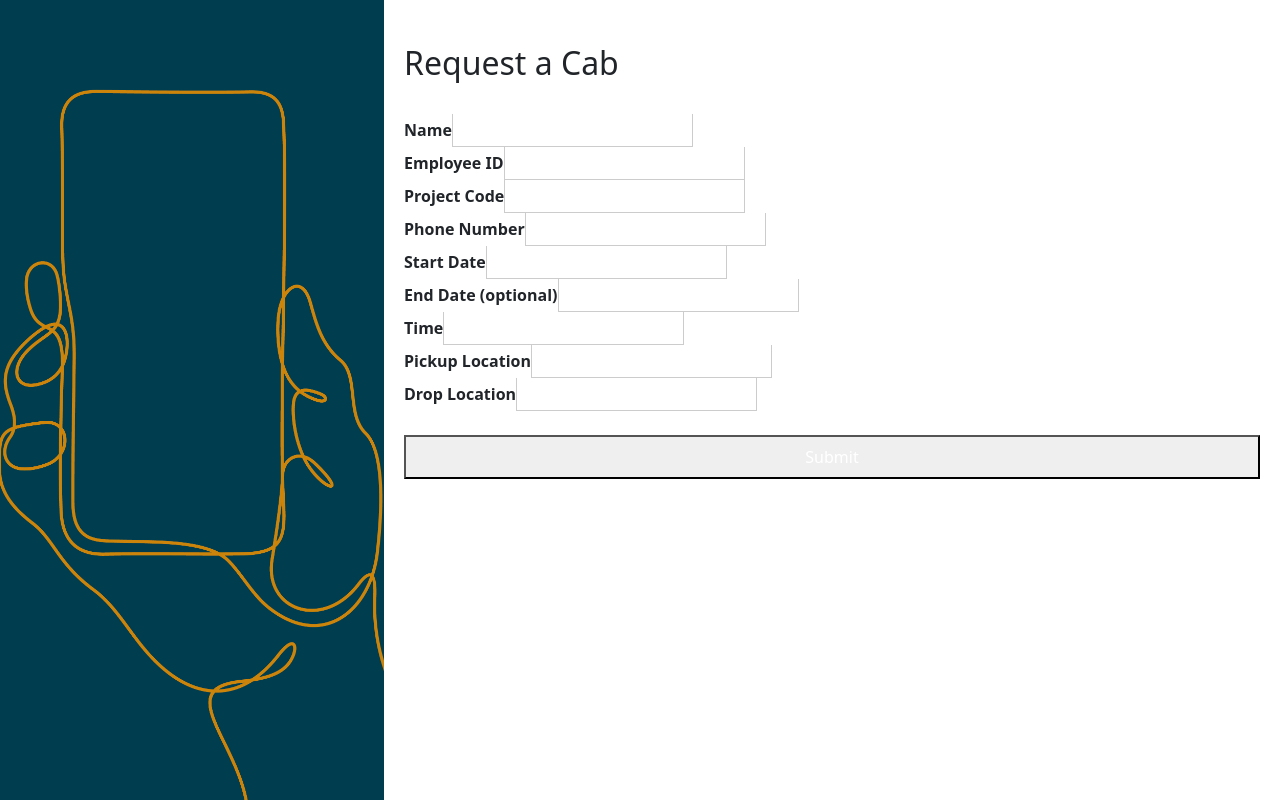
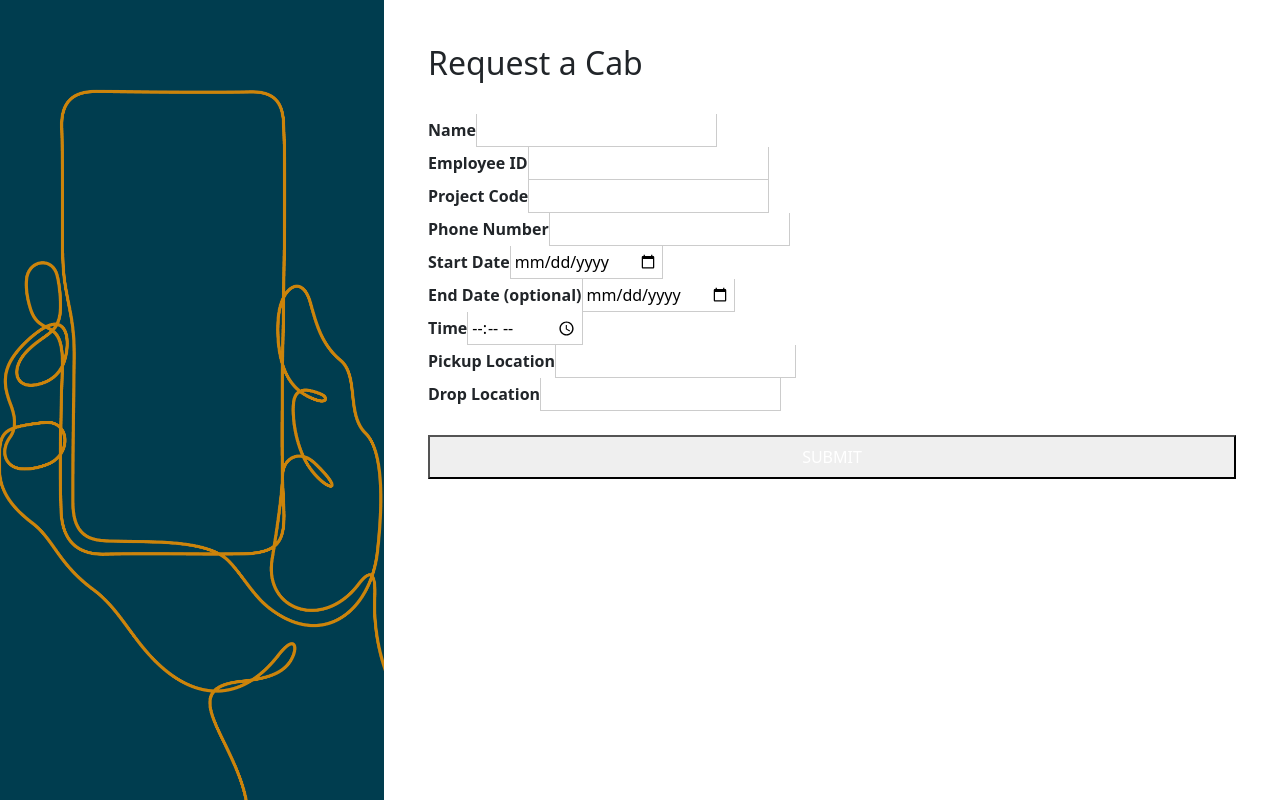
Before and after one commit to UI-GGN/CBP3-React-Rebels, a React (Create React App) app: page /cab-request-form in a window 1280 px wide. Built offline with nearby package versions, Linux system fonts and the light colour scheme.

Commit message:
[Gunjan/Riya] Fix. CSS styles

```diff
--- a/src/components/Button.js
+++ b/src/components/Button.js
@@ -1,5 +1,9 @@
 function Button({ text }) {
-  return <button>{text}</button>
+  return (
+    <button className="bg-tw_pink text-white rounded-md px-2 py-2 font-bold">
+      {text}
+    </button>
+  );
 }
 
-export default Button
+export default Button;
--- a/src/components/Form.js
+++ b/src/components/Form.js
@@ -175,8 +175,7 @@ function Form({ buttonText, onSubmitForm, showSignUpFields, onFieldClick }) {
         </>
       )}
       <div className="form-control">
-        <label>
-          Email{' '}
+        <label>Email</label> <br />
         <input
           type="email"
           required
@@ -186,11 +185,10 @@ function Form({ buttonText, onSubmitForm, showSignUpFields, onFieldClick }) {
           onChange={handleEmailChange}
         />
         {emailError && <div className="error">{emailError}</div>}
-        </label>
       </div>
       <div className="form-control">
-        <label>
-          Password{' '}
+        <label>Password </label>
+        <br />
         <input
           type="password"
           required
@@ -200,7 +198,6 @@ function Form({ buttonText, onSubmitForm, showSignUpFields, onFieldClick }) {
           onChange={handlePasswordChange}
         />
         {passwordError && <div className="error">{passwordError}</div>}
-        </label>
       </div>
       <Button text={buttonText} />
     </form>
--- a/src/components/FormComponent.tsx
+++ b/src/components/FormComponent.tsx
@@ -2,7 +2,7 @@ import React from 'react';
 import Input from './Input';
 import type { FormProps } from '../types/FormProps';
 
-const FormComponent: React.FC<FormProps> = ({ template }) => {
+const FormComponent: React.FC<FormProps> = ({ template, onSubmit }) => {
   const renderFields = (fields: FormProps['template']['fields']) => {
     return fields.map((field) => {
       let { title, type, name, value, validationProps } = field;
@@ -22,18 +22,27 @@ const FormComponent: React.FC<FormProps> = ({ template }) => {
       );
     });
   };
+  const handleSubmit = (event: React.FormEvent) => {
+    event.preventDefault();
+    const formData: FormProps = {
+      template: template,
+    };
+    if (onSubmit) {
+      onSubmit(formData);
+    }
+  };
   return (
     <div>
-      <form>
+      <form onSubmit={handleSubmit}>
         <h2>{template.title}</h2>
         <br />
         {renderFields(template.fields)}
         <br />
         <button
           type="submit"
-          className="btn-1 text-white px-4 py-2 rounded-md font-bold bg-tw_blue inline-block "
+          className="btn-1 text-white px-2 py-2 rounded-lg font-bold bg-tw_blue inline-block w-1/4"
         >
-          Submit
+          SUBMIT
         </button>
       </form>
     </div>
--- a/src/pages/CabRequestForm/CabRequestForm.tsx
+++ b/src/pages/CabRequestForm/CabRequestForm.tsx
@@ -6,12 +6,11 @@ import CabRequestService from 'src/services/CabRequestService';
 import { useNavigate } from 'react-router-dom';
 
 const CabRequestForm: React.FC<FormProps> = () => {
+  const navigate = useNavigate();
   const onSubmit = (formData: FormProps) => {
     CabRequestService.createRequest(formData)
       .then((response) => {
         console.log('Request created:', response);
-        // eslint-disable-next-line react-hooks/rules-of-hooks
-        const navigate = useNavigate();
         navigate('/cab-request');
       })
       .catch((error) => {
@@ -60,7 +59,7 @@ const CabRequestForm: React.FC<FormProps> = () => {
       },
       {
         title: 'Start Date',
-        type: 'text',
+        type: 'date',
         name: 'startDate',
         validationProps: {
           required: true,
@@ -69,7 +68,7 @@ const CabRequestForm: React.FC<FormProps> = () => {
       },
       {
         title: 'End Date (optional)',
-        type: 'text',
+        type: 'date',
         name: 'endDate',
         validationProps: {
           required: false,
@@ -78,7 +77,7 @@ const CabRequestForm: React.FC<FormProps> = () => {
       },
       {
         title: 'Time',
-        type: 'text',
+        type: 'time',
         name: 'time',
         validationProps: {
           required: true,
@@ -110,8 +109,8 @@ const CabRequestForm: React.FC<FormProps> = () => {
     <div className="cabRequestForm">
       <div className="leftWindow"></div>
       <div className="rightWindow">
-        <div className="formContainer mt-4">
-          <FormComponent template={formTemplate} />
+        <div className="formContainer mt-4 px-4 mr-8 ml-8">
+          <FormComponent template={formTemplate} onSubmit={onSubmit} />
         </div>
       </div>
     </div>
--- a/src/pages/Login.js
+++ b/src/pages/Login.js
@@ -31,16 +31,16 @@ const Login = (props) => {
   return (
     <div className="login-background">
       <Logo />
-      <div className="tw-container-style form">
+      <div className="tw-container-style form px-4 py-2">
         <h2 className="form-header">Employee Login</h2>
         <Form
           onFieldClick={handleError}
           onSubmitForm={handleLogin}
-          buttonText="Login"
+          buttonText="LOGIN"
           showSignUpFields={false}
         />
         {error && <p>{error}</p>}
-        <p>
+        <p className="text-white">
           New User?
           <Link to="/signup"> Create Account </Link>
         </p>
--- a/src/styles/pages/CabRequestForm.scss
+++ b/src/styles/pages/CabRequestForm.scss
@@ -11,3 +11,5 @@
 .rightWindow {
   flex: 70%;
 }
+.formContainer {
+}
--- a/src/types/FormProps.tsx
+++ b/src/types/FormProps.tsx
@@ -9,4 +9,5 @@ export type FormProps = {
       validationProps: Record<string, any>;
     }[];
   };
+  onSubmit?: (formData: FormProps) => void;
 };
```
Lines whose indentation alone changed are shown as unchanged.
